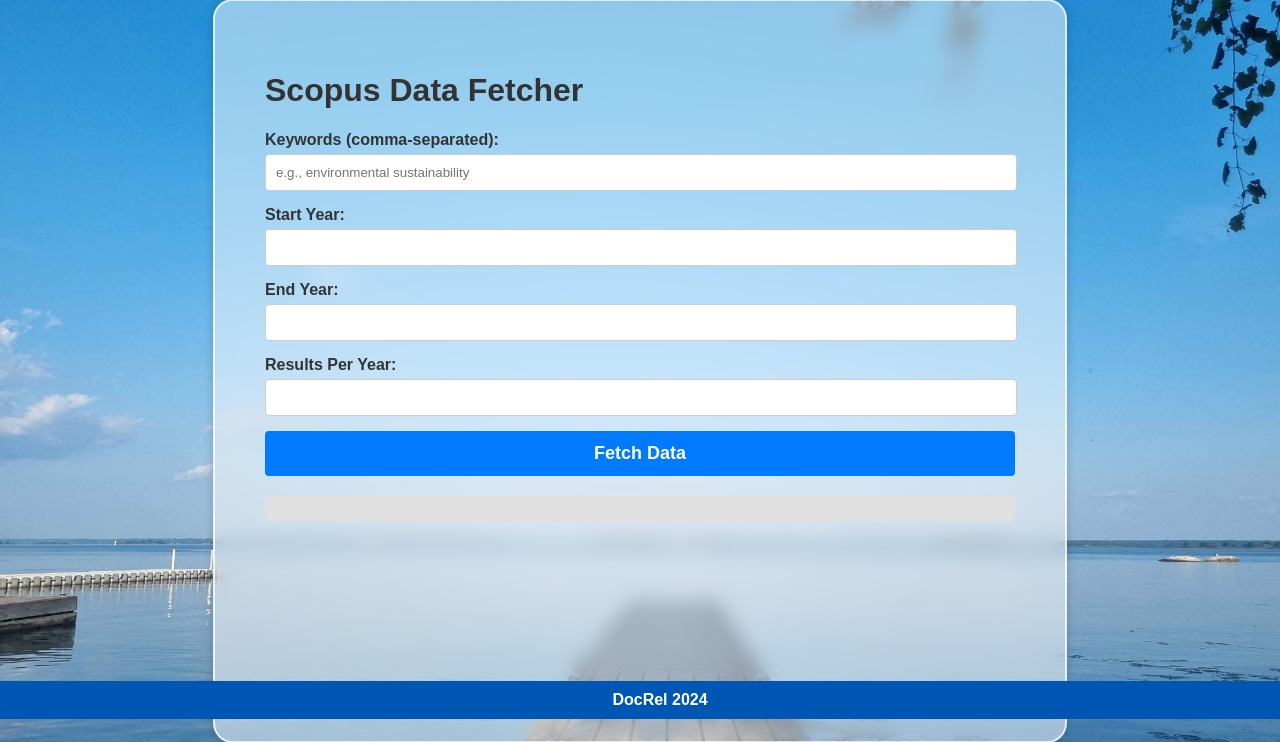
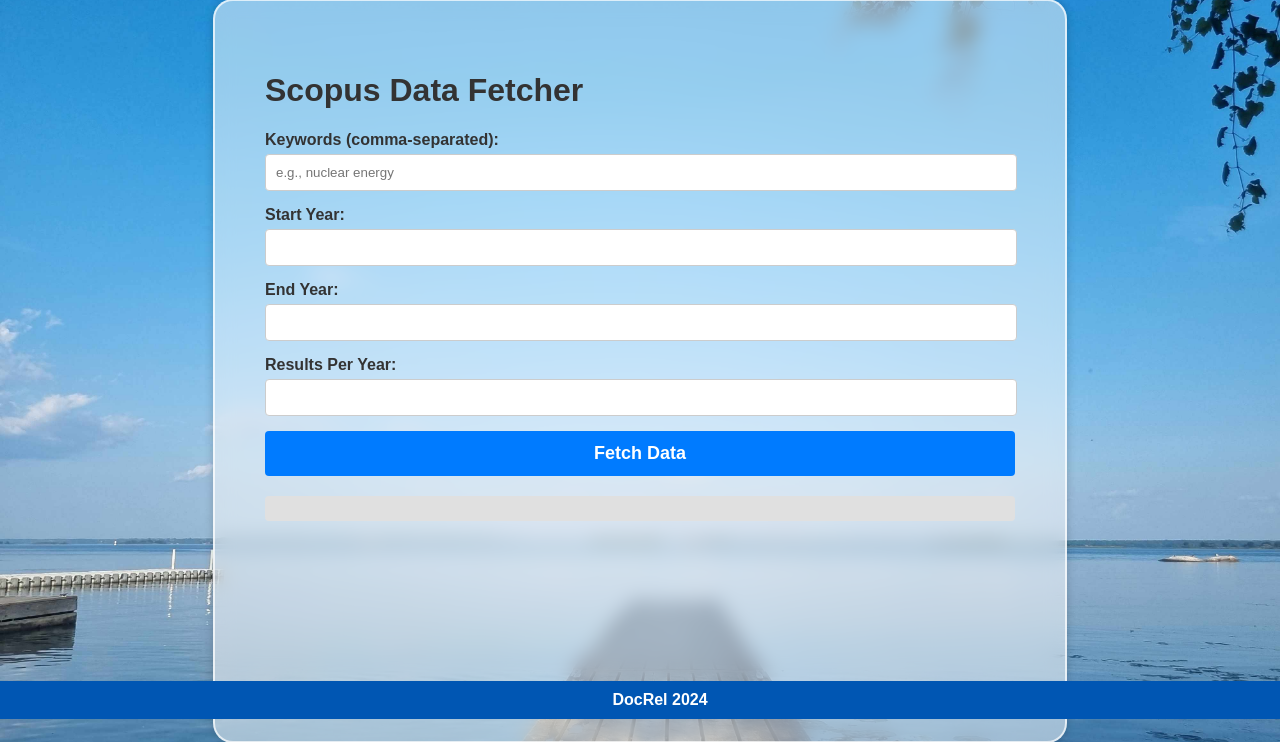
Before and after one commit to RpM-Kinshuk/DocRel, a Flask app: page / in a window 1280 px wide. Shown: the part 81-823 px from the top of the page. Run offline with Flask 3, Linux system fonts and the light colour scheme.

Commit message:
Minor change

```diff
--- a/templates/index.html
+++ b/templates/index.html
@@ -7,7 +7,7 @@
     <form id="fetch-form">
         <div class="form-group">
             <label for="keywords">Keywords (comma-separated):</label>
-            <input type="text" id="keywords" name="keywords" placeholder="e.g., environmental sustainability" required>
+            <input type="text" id="keywords" name="keywords" placeholder="e.g., nuclear energy" required>
         </div>
 
         <div class="form-group">
```
